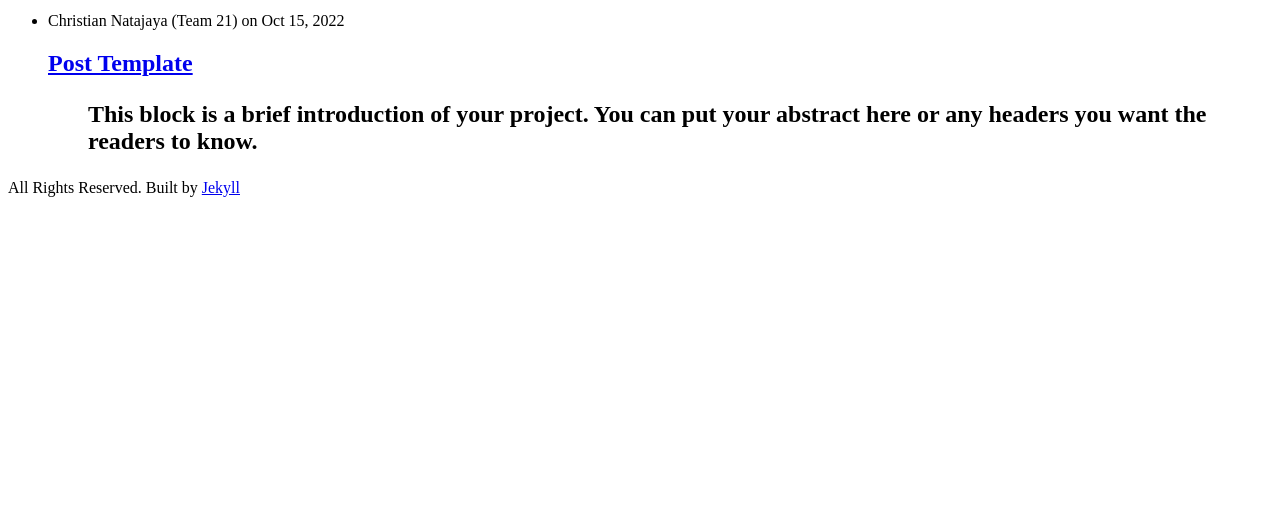
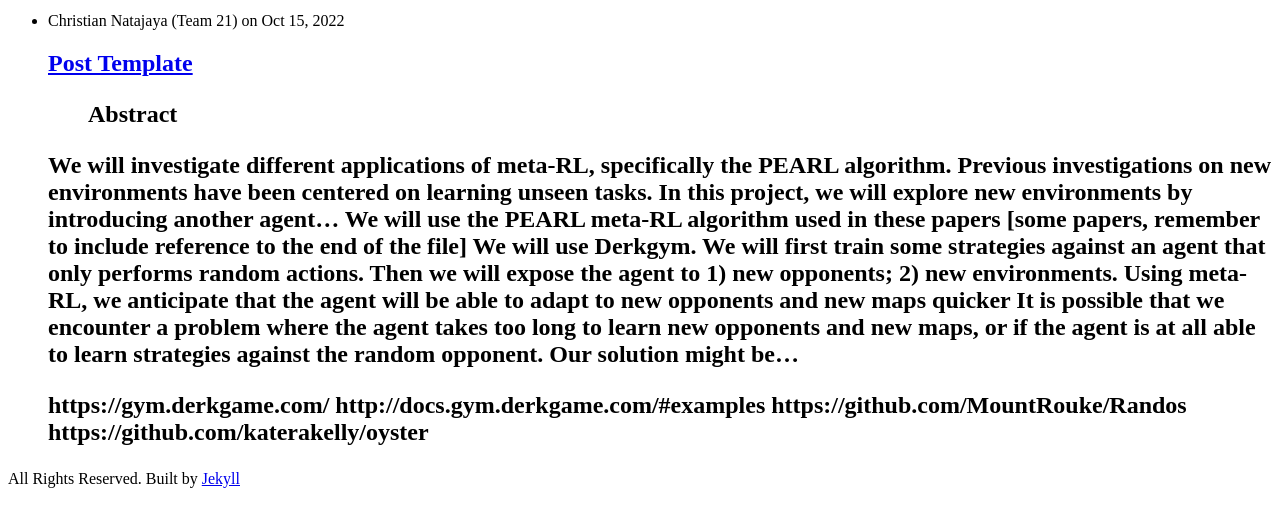
Before and after one commit to ucla-rlcourse/CS269-projects-2022fall, a Jekyll site: the page built from index.html, in a window 1280 px wide, cut to the strip 212-739 px from the top of the page. Built offline with Jekyll 4.4.1, drawn with Linux system fonts in a browser that asks for light colours.

Commit message:
Update 2022-09-19-team21.md

```diff
--- a/_posts/2022-09-19-team21.md
+++ b/_posts/2022-09-19-team21.md
@@ -7,7 +7,17 @@ date: 2022-10-15
 ---
 
 
-> This block is a brief introduction of your project. You can put your abstract here or any headers you want the readers to know.
+> Abstract
+
+We will investigate different applications of meta-RL, specifically the PEARL algorithm. Previous investigations on new environments have been centered on learning unseen tasks. In this project, we will explore new environments by introducing another agent…
+We will use the PEARL meta-RL algorithm used in these papers [some papers, remember to include reference to the end of the file]
+We will use Derkgym. We will first train some strategies against an agent that only performs random actions. Then we will expose the agent to 1) new opponents; 2) new environments. Using meta-RL, we anticipate that the agent will be able to adapt to new opponents and new maps quicker
+It is possible that we encounter a problem where the agent takes too long to learn new opponents and new maps, or if the agent is at all able to learn strategies against the random opponent. Our solution might be…
+
+https://gym.derkgame.com/
+http://docs.gym.derkgame.com/#examples
+https://github.com/MountRouke/Randos
+https://github.com/katerakelly/oyster
 
 <!--more-->
 {: class="table-of-content"}
```
